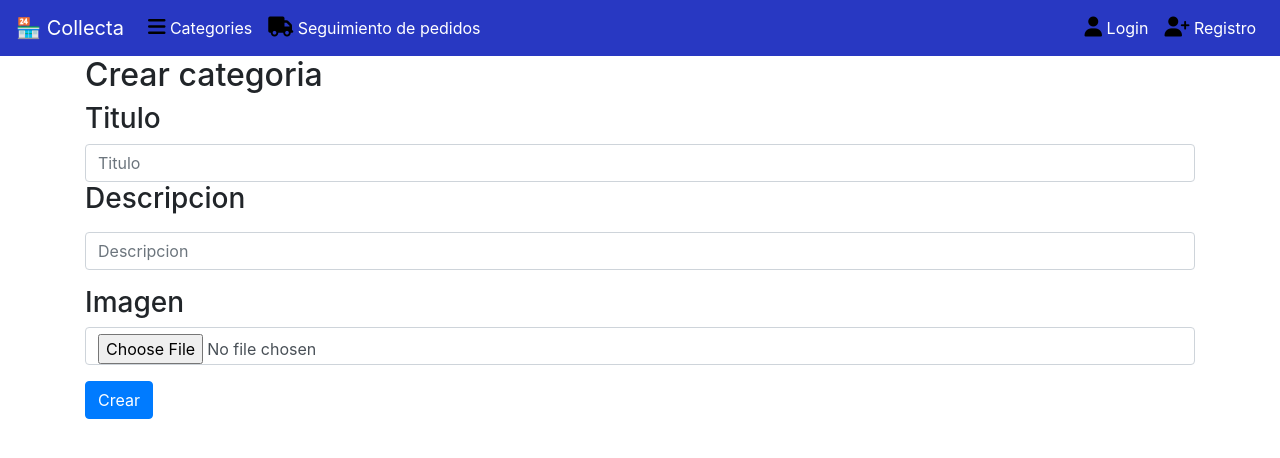
After one commit to Joaquin-Arregui/pgpi, a Django app: page /categories/create/ in a window 1280 px wide. The commit adds this page. Shown: the top 458 px of the page. Run offline with Django 3.2, Linux system fonts and the light colour scheme; parts of the project's set-up code (start-up, migrations or seed data) failed here and were passed over; some libraries are stand-ins or nearby versions.

Commit message:
crear, editar y eliminar categoria

```diff
--- /dev/null
+++ b/categories/templates/categoryCreate.html
@@ -0,0 +1,31 @@
+{% extends 'base.html'%}
+
+{% block content %}
+<div class="col">
+    <h2>Crear categoria</h2>
+        <form method="post" enctype="multipart/form-data"> {% csrf_token %}
+
+            <h3>Titulo</h3>
+            <div class="form-group">
+                <input id="titulo" type="text" name="titulo" class="form-control" placeholder="Titulo">
+
+            <h3>Descripcion</h3>
+            </div>
+            <div class="form-group">
+                <input id="descripcion" type="text" name="descripcion" class="form-control" placeholder="Descripcion">
+
+            </div>
+
+
+            <h3>Imagen</h3>
+            <div>
+            <div class="form-group">
+                <input id="imagen" type="file" name="imagen" class="form-control" placeholder="Imagen">
+
+            </div>
+
+            <button type="submit" class="btn btn-primary">Crear</button>
+
+        </form>
+</div>
+{% endblock %}
--- a/categories/templates/listCategories.html
+++ b/categories/templates/listCategories.html
@@ -19,6 +19,12 @@
                       <div>
                          <a href="{% url 'categories:category' object.slug %}" class="btn btn-outline-success btn-sm">Ver productos de esta categoria</a>
                       </div>
+                      {% if user.is_authenticated %}
+                         <user class="is_staff">
+                              <a href="{% url 'categories:category' object.slug %}/edit" class="btn btn-outline-warning btn-sm ">Editar</a>
+                              <a href="{% url 'categories:category' object.slug %}/delete" class="btn btn-outline-warning btn-sm ">Eliminar</a>
+                         </user>
+                       {% endif %}
                  </div>
               </li>
          </ul>
--- a/categories/urls.py
+++ b/categories/urls.py
@@ -6,4 +6,7 @@ app_name = 'categories'
 urlpatterns = [
     path('<slug:slug>',views.category , name="category"),
     path('', views.categories, name='categories'),
+    path('create/', views.CategoryCreateView, name='categories_create'),
+    path('<slug:slug>/delete',views.CategoryDeleteView , name="categories_delete"),
+    path('<slug:slug>/edit',views.CategoryEditView , name="categories_edit"),
 ]
--- a/categories/views.py
+++ b/categories/views.py
@@ -1,4 +1,4 @@
-from django.shortcuts import render
+from django.shortcuts import render,redirect
 from carts.utils import get_or_create_cart
 from .models import Category
 from django.views.generic.list import ListView
@@ -17,3 +17,55 @@ def category(request, slug):
         'object_list':products,
         'category': category.title
     })
+
+def CategoryDeleteView(request, slug):
+    category = Category.objects.filter(slug=slug).first()
+
+    Category.delete(category)
+
+    return redirect('/categories' )
+
+def CategoryCreateView(request):
+
+    if request.method == 'POST':
+        # get data from the form
+        titulo = request.POST.get('titulo')
+        descripcion = request.POST.get('descripcion')
+        imagen = request.FILES.get('imagen')  # get the image as an uploaded file
+
+        # create a new product
+        categoria = Category(title=titulo, description=descripcion, image=imagen)
+
+        # save the product
+        categoria.save()
+
+        # redirect to the product page after saving
+        return redirect('/categories' )
+
+    return render(request, 'categoryCreate.html')
+
+def CategoryEditView(request, slug):
+    category = Category.objects.filter(slug=slug).first()
+
+    if request.method == 'POST':
+        # get data from the form
+        titulo = request.POST.get('titulo')
+        descripcion = request.POST.get('descripcion')
+        imagen = request.FILES.get('imagen')
+        # add other fields as necessary
+
+        # update the category
+        category.title = titulo
+        category.description = descripcion
+        category.image = imagen
+        # update other fields as necessary
+
+        # save the category
+        category.save()
+
+        # redirect to the same page after saving
+        return redirect('/categories' )
+
+    return render(request, 'categoryEdit.html', {
+        'category': category
+    })
--- a/products/templates/list.html
+++ b/products/templates/list.html
@@ -26,11 +26,12 @@
                                {% endif %}
                               </div>
                             <div>
+                              {% if user.is_authenticated %}
                                     <user class="is_staff">
                                         <a href="{% url 'products:product' object.slug %}/edit" class="btn btn-outline-warning btn-sm ">Edit</a>
                                         <a href="{% url 'products:product' object.slug %}/delete" class="btn btn-outline-warning btn-sm ">Delete</a>
                                    </user>
-
+                                   {% endif %}
                                    </div>
                               <div>
                               {% if object.stock %}
--- a/products/templates/productDetails.html
+++ b/products/templates/productDetails.html
@@ -33,11 +33,12 @@
         </div>
         {% endif %}
         <div>
+            {% if user.is_authenticated %}
             <user class="is_staff">
                 <a href="{% url 'products:product' object.slug %}/edit" class="btn btn-outline-warning btn-sm ">Edit</a>
                 <a href="{% url 'products:product_delete' object.slug %}?quantity=1" class="btn btn-outline-warning btn-sm ">Delete</a>
            </user>
-
+           {% endif %}
            </div>
     </div>
 </div>
--- a/templates/navbar.html
+++ b/templates/navbar.html
@@ -30,7 +30,8 @@
 
     <div class="navbar-nav ml-auto">
       {% if user.is_authenticated %}
-      <a href="product/create/" class="btn btn-outline-warning btn-sm ">Crear Producto</a>
+      <a href="/product/create/" class="btn btn-outline-warning btn-sm ">Crear Producto</a>
+      <a href="/categories/create/" class="btn btn-outline-warning btn-sm ">Crear Categoria</a>
         <a class="nav-item nav-link {% if request.path == cart %}active{% endif %}" href="/cart" style="color:white">
           <span class="fas fa-cart-plus"></span>
           Cart
```
Also changed, not shown: categories/templates/categoryEdit.html (added, +45 -0 lines).
